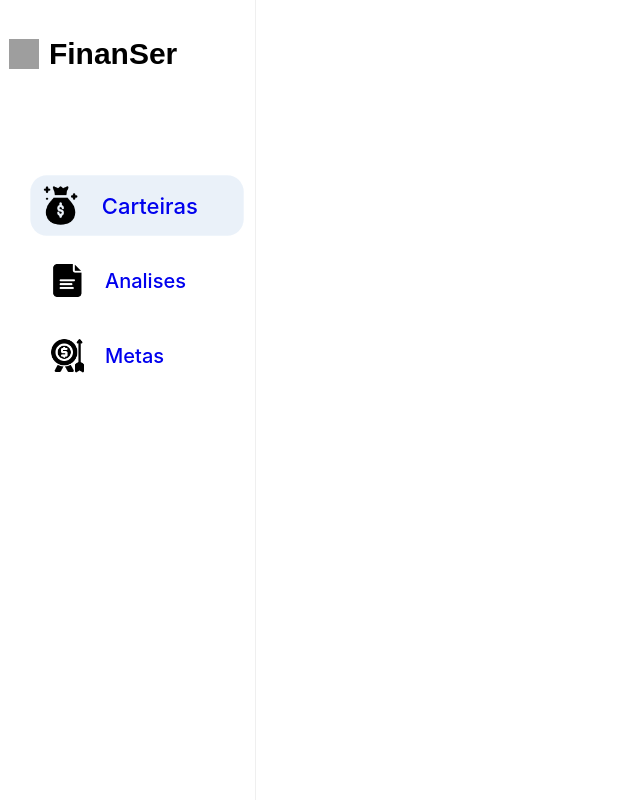
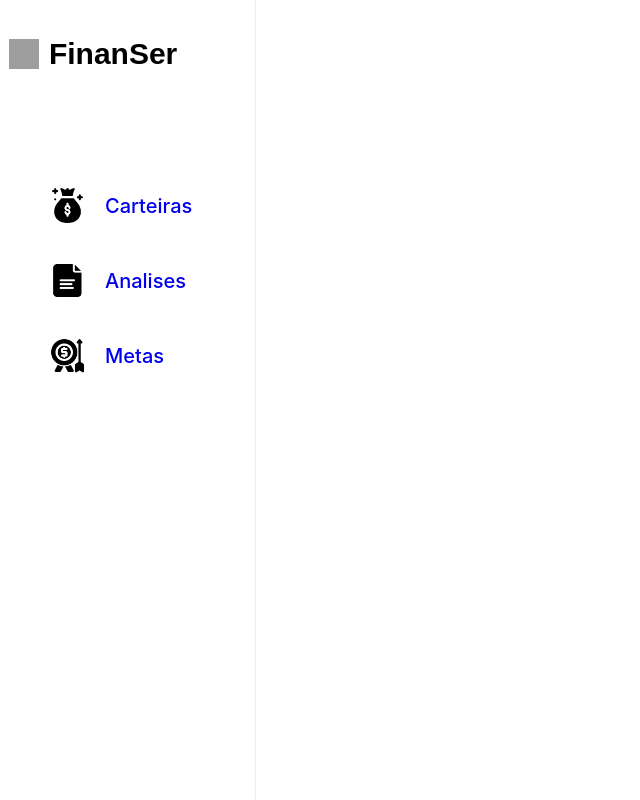
Before and after one commit to Vittorg3/project-wallet-front, a Vue app: page / in a window 1280 px wide. Shown: the whole page, without its empty margins (0-640 px from the left). Built offline with nearby package versions, Linux system fonts and the light colour scheme; grey boxes are pictures that could not be loaded; a web font is replaced by a local one.

Commit message:
wip: sidebar

```diff
--- a/src/App.vue
+++ b/src/App.vue
@@ -26,10 +26,13 @@
 </template>
 
 <script setup lang="ts">
-  import { RouterView, RouterLink } from 'vue-router'
+  import { RouterView, RouterLink, useRoute } from 'vue-router'
   import Header from '@/components/header/Header.vue'
 
-  import { ref } from 'vue'
+  import { ref, onMounted, watchEffect } from 'vue'
+
+  let currentRoute = useRoute()
+  let currentPath = ref(currentRoute.path)
 
   let sidebarLinks = ref([
     {
@@ -63,6 +66,16 @@
       };
     })
   }
+
+  watchEffect(() => {
+    currentPath.value = currentRoute.path;
+    sidebarLinks.value = sidebarLinks.value.map((link) => {
+      return {
+        ...link,
+        isActive: link.path === currentPath.value,
+      };
+    });
+})
 
 </script>
 
```
